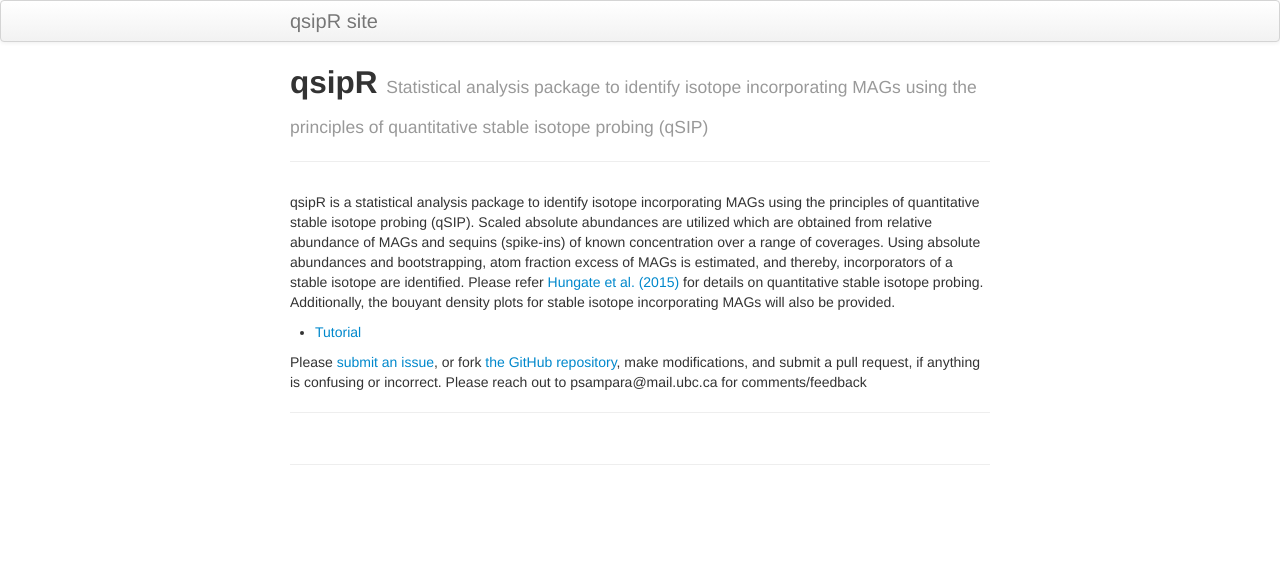
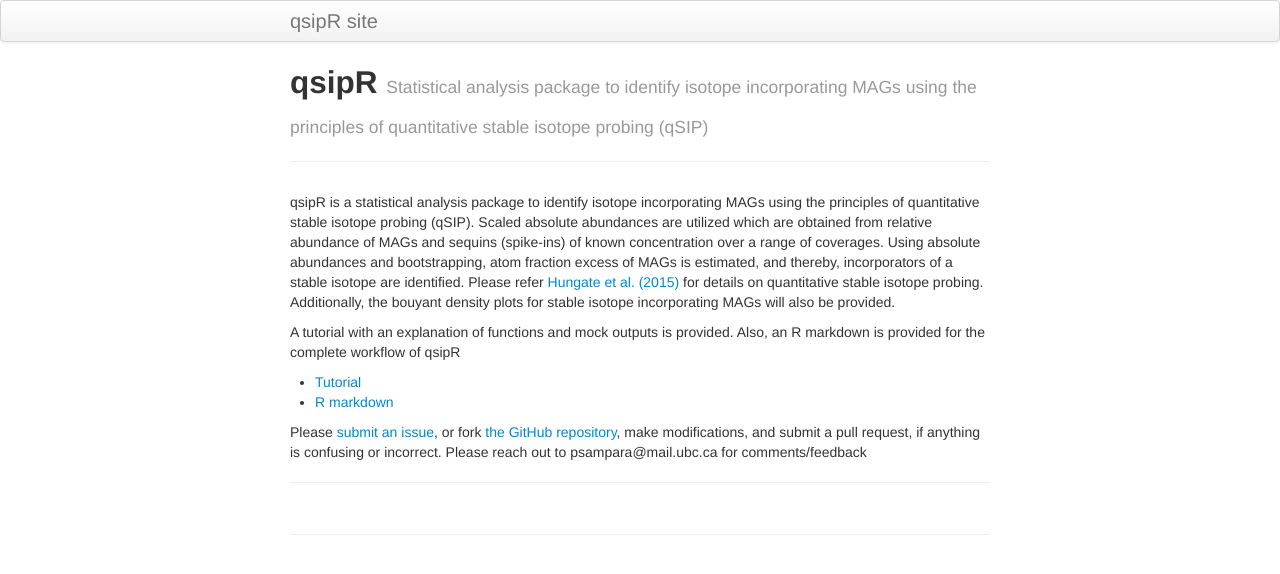
Before and after one commit to psampara/qsipR, a Jekyll site: the page built from index.md, in a window 1280 px wide. Shown: the top 574 px of the page. Built offline with Jekyll 4.4.1, drawn with Linux system fonts in a browser that asks for light colours.

Commit message:
Update index.md

```diff
--- a/index.md
+++ b/index.md
@@ -11,8 +11,10 @@ Using absolute abundances and bootstrapping, atom fraction excess of MAGs is est
 Please refer [Hungate et al. (2015)](doi:10.1128/AEM.02280-15) for details on quantitative stable isotope probing.
 Additionally, the bouyant density plots for stable isotope incorporating MAGs will also be provided.
 
+A tutorial with an explanation of functions and mock outputs is provided. Also, an R markdown is provided for the complete workflow of qsipR
 
 - [Tutorial](pages/qsipR_tutorial.html)
+- [R markdown](qSIP_analysis.rmd)
 
 Please [submit an issue](https://github.com/ZielsLab/qSIP_metagenomics/issues), or fork [the GitHub repository](https://github.com/ZielsLab/qSIP_metagenomics),
 make modifications, and submit a pull request, if anything is confusing or incorrect. Please reach out to psampara@mail.ubc.ca for comments/feedback
```
